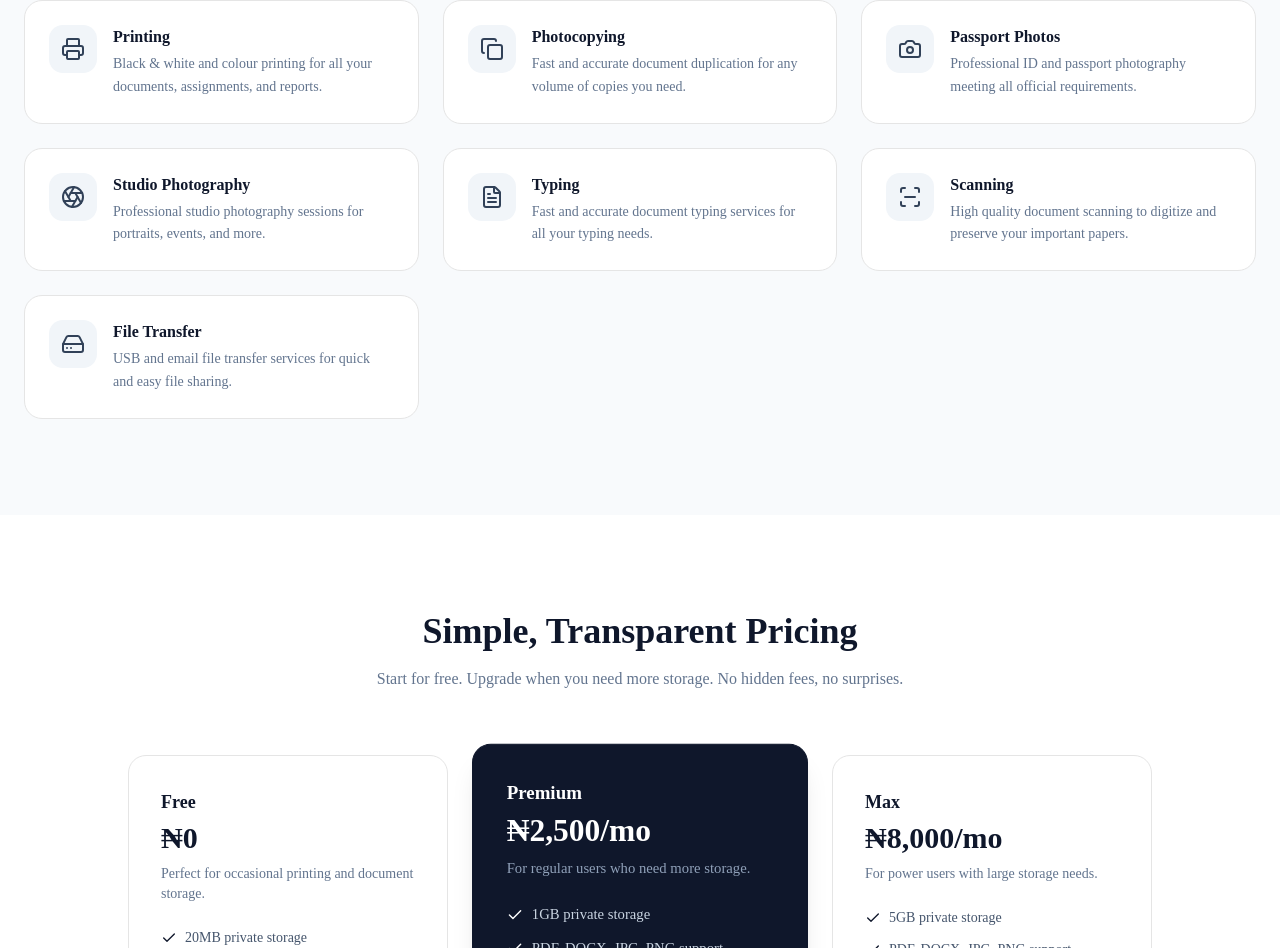
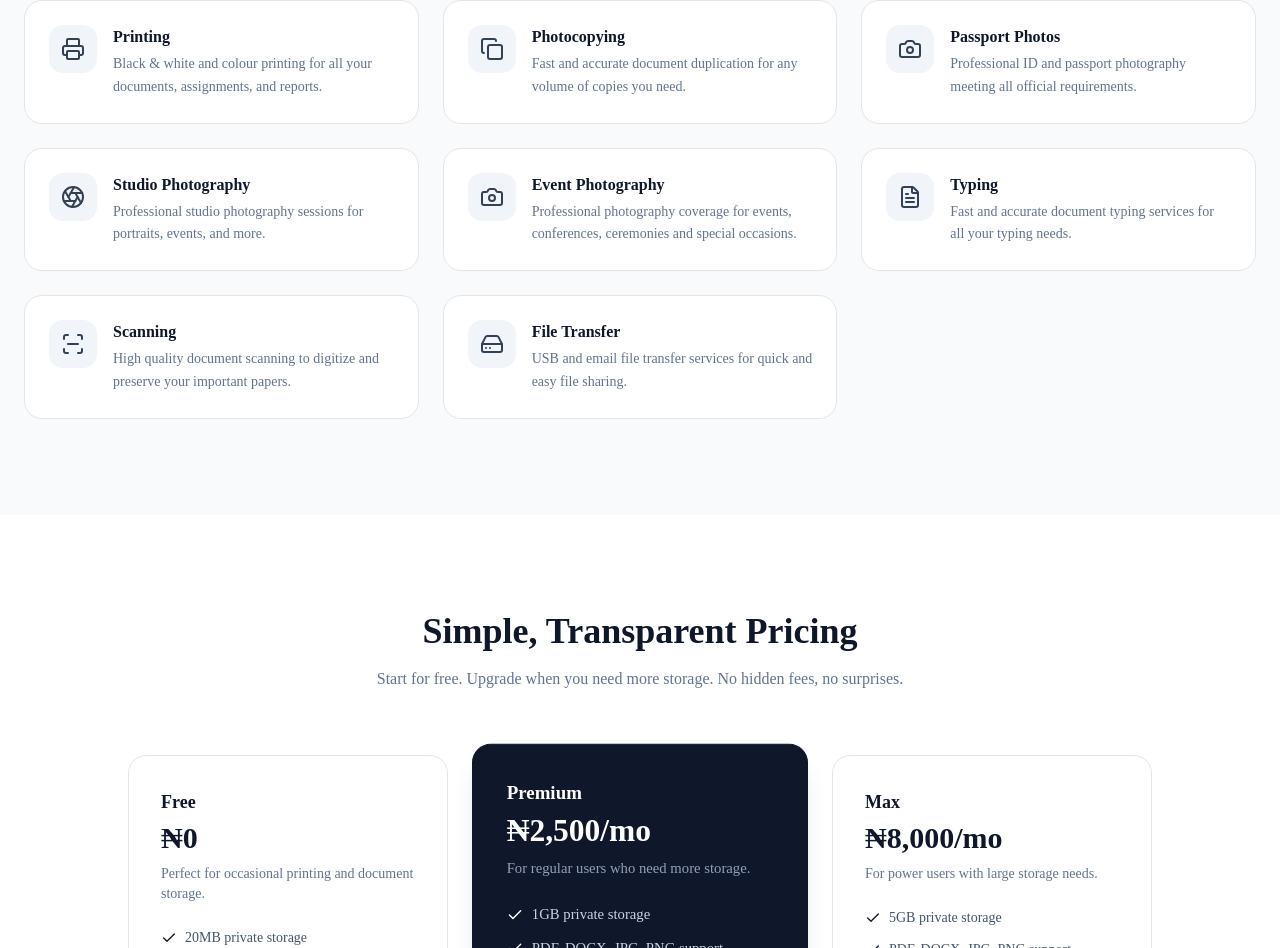
Before and after one commit to fidelisobioma/ucomp, a Next.js app: page / in a window 1280 px wide. Shown: the part 2671-3619 px from the top of the page. Built offline with nearby package versions, Linux system fonts and the light colour scheme; no server answers.

Commit message:
feat: add event photography to services section

```diff
--- a/src/components/home/services.tsx
+++ b/src/components/home/services.tsx
@@ -32,6 +32,12 @@ const services = [
     title: "Studio Photography",
     description:
       "Professional studio photography sessions for portraits, events, and more.",
+  },
+  {
+    icon: Camera,
+    title: "Event Photography",
+    description:
+      "Professional photography coverage for events, conferences, ceremonies and special occasions.",
   },
   {
     icon: FileText,
```
